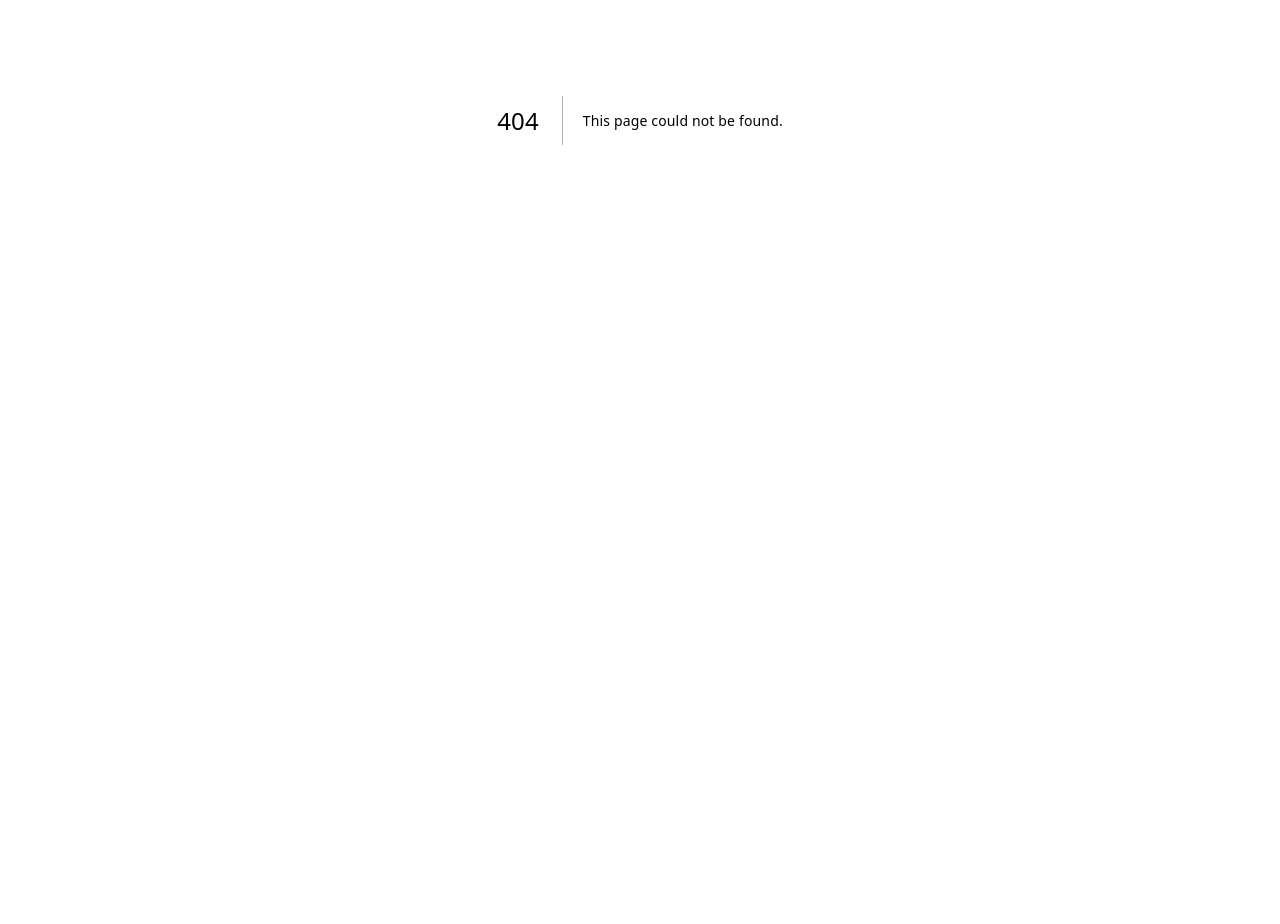
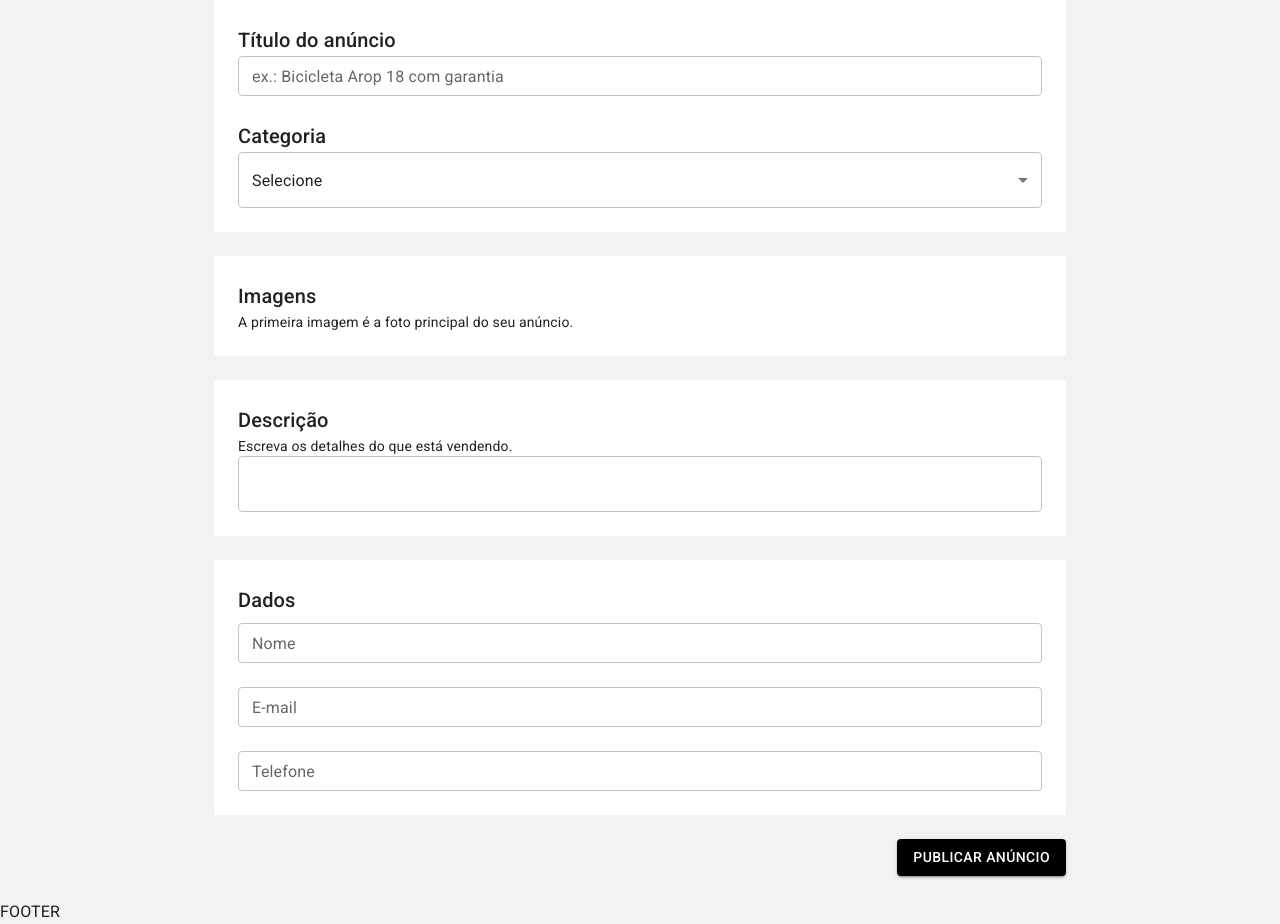
Before and after one commit to filipeAugusto99/anunx, a Next.js app: page /user/publish in a window 1280 px wide. Before the commit this address had no page. Shown: the part 280-1204 px from the top of the page. Before the commit the page ends 800 px from the top, so only its background shows below. Built offline with nearby package versions, Linux system fonts and the light colour scheme.

Commit message:
Adding Page of Publish Announcement

```diff
--- /dev/null
+++ b/pages/user/publish.js
@@ -0,0 +1,144 @@
+import { Button, Box, Container, Select, TextField, Typography } from '@mui/material'
+import { makeStyles } from '@mui/styles'
+
+import TemplateDefault from '../../src/templates/Default'
+
+const useStyles = makeStyles((theme) => ({
+  container: {
+    padding: theme.spacing(8, 0, 6)
+  },
+  boxContainer: {
+    paddingBottom: theme.spacing(3),
+  },
+  box: {
+    backgroundColor: theme.palette.background.white,
+    padding: theme.spacing(3),
+  }
+}))
+
+const Publish = () => {
+  const classes = useStyles()
+
+  return (
+    <TemplateDefault>
+      <Container maxWidth="sm" className={classes.container}>
+        <Typography component="h1" variant="h2" align="center" color="textPrimary">
+          Publicar Anúncio
+        </Typography>
+        <Typography component="h5" variant="h5" align="center" color="textPrimary">
+          Quanto mais detalhado melhor!
+        </Typography>
+      </Container>
+
+      <Container maxWidth="md" className={classes.boxContainer}>
+        <Box className={classes.box}>
+          <Typography component="h6" variant="h6" color="textPrimary">
+            Título do anúncio
+          </Typography>
+          <TextField
+            label="ex.: Bicicleta Arop 18 com garantia"
+            size="small"
+            fullWidth={true}
+          />
+          <br /> <br />
+          <Typography component="h6" variant="h6" color="textPrimary">
+            Categoria
+          </Typography>
+          <Select
+            native
+            value=""
+            fullWidth
+            onChange={()=> {}}
+            inputProps={{
+              name: 'age',
+            }}
+          >
+            <option value="">Selecione</option>
+            <option value={1}>Bebê e Criança</option>
+            <option value={2}>Agricultura</option>
+            <option value={3}>Moda</option>
+            <option value={3}>Carros, Motos e Barcos</option>
+            <option value={3}>Serviços</option>
+            <option value={3}>Lazer</option>
+            <option value={3}>Animais</option>
+            <option value={3}>Móveis, Casa e Jardim</option>
+            <option value={3}>Imóveis</option>
+            <option value={3}>Equipamentos e Ferramentas</option>
+            <option value={3}>Celulares e Tablets</option>
+            <option value={3}>Esporte</option>
+            <option value={3}>Tecnologia</option>
+            <option value={3}>Emprego</option>
+            <option value={3}>Outros</option>
+          </Select>
+        </Box>
+      </Container>
+
+      <Container maxWidth="md" className={classes.boxContainer}>
+        <Box className={classes.box}>
+          <Typography component="h6" variant="h6" color="textPrimary">
+            Imagens
+          </Typography>
+          <Typography component="div" variant="body2" color="textPrimary">
+            A primeira imagem é a foto principal do seu anúncio.
+        </Typography>
+        </Box>
+      </Container>
+
+      <Container maxWidth="md" className={classes.boxContainer}>
+        <Box className={classes.box}>
+          <Typography component="h6" variant="h6" color="textPrimary">
+            Descrição
+          </Typography>
+          <Typography component="div" variant="body2" color="textPrimary">
+            Escreva os detalhes do que está vendendo.
+          </Typography>
+          <TextField
+            multilane
+            rows={6}
+            variant="outlined"
+            fullWidth
+          />
+        </Box>
+      </Container>
+
+      <Container maxWidth="md" className={classes.boxContainer}>
+        <Box className={classes.box}>
+          <Typography component="h6" variant="h6" color="textPrimary" gutterBottom>
+            Dados
+          </Typography>
+          <TextField
+            label="Nome"
+            variant="outlined"
+            size="small"
+            fullWidth
+          />
+          <br /> <br />
+          <TextField
+            label="E-mail"
+            variant="outlined"
+            size="small"
+            fullWidth
+          />
+          <br /> <br />
+          <TextField
+            label="Telefone"
+            variant="outlined"
+            size="small"
+            fullWidth
+          />
+        </Box>
+      </Container>
+
+      <Container maxWidth="md" className={classes.boxContainer}>
+        <Box textAlign="right">
+          <Button variant="contained" color="primary">
+            Publicar Anúncio
+          </Button>
+        </Box>
+      </Container>
+
+    </TemplateDefault>
+  )
+}
+
+export default Publish
--- a/src/theme.js
+++ b/src/theme.js
@@ -4,6 +4,10 @@ const theme = createTheme({
   palette: {
     primary: {
       main: '#000000',
+    },
+    background: {
+      default: '#f2f2f2',
+      white: '#ffffff',
     }
   }
 })
```
